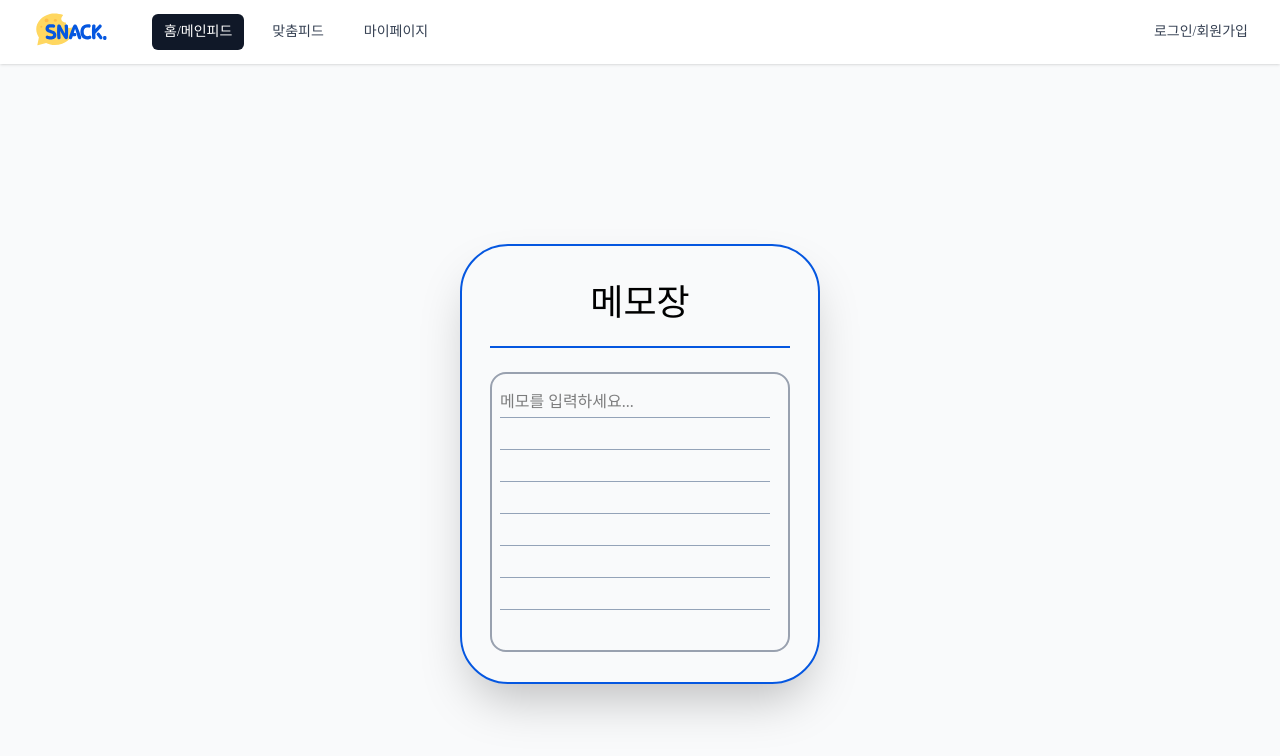
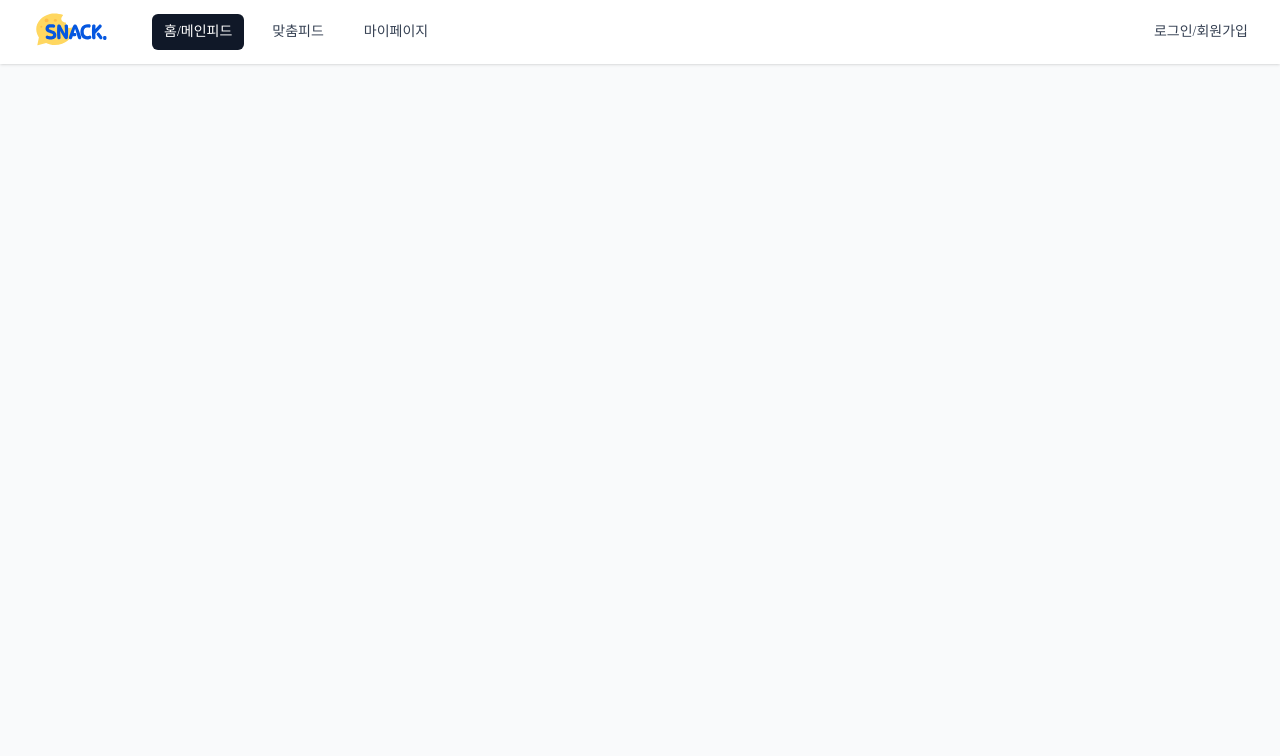
Before and after one commit to Umc8th-Snack/Front-end, a React (Vite) app: page / in a window 1280 px wide. Shown: the top 756 px of the page. Built offline with nearby package versions, Linux system fonts and the light colour scheme; a web font is replaced by a local one.

Commit message:
fix: 디자인 토큰에 맞게 수정

```diff
--- a/src/pages/home/HomePage.tsx
+++ b/src/pages/home/HomePage.tsx
@@ -1,11 +1,5 @@
-import MemoPad from '@/shared/components/MemoPad/MemoPad';
-
 const HomePage = () => {
-    return (
-        <div className="relative flex min-h-screen items-center justify-center">
-            <MemoPad />
-        </div>
-    );
+    return <div className="relative flex min-h-screen items-center justify-center"></div>;
 };
 
 export default HomePage;
--- a/src/shared/components/MemoPad/MemoPad.tsx
+++ b/src/shared/components/MemoPad/MemoPad.tsx
@@ -3,10 +3,10 @@ const MemoPad = () => {
         <div className="border-main flex h-[440px] w-[360px] flex-col items-center justify-center rounded-[48px] border-[2px] shadow-2xl">
             <div className="text-36px-medium mb-4 justify-center">메모장</div>
             <div className="bg-main mb-6 h-[2px] w-[300px]"></div>
-            <div className="h-[280px] w-[300px] rounded-[16px] border-[2px] border-gray-400 px-2 py-3">
+            <div className="border-black-30 h-[280px] w-[300px] rounded-[16px] border-[2px] px-2 py-3">
                 <textarea
                     placeholder="메모를 입력하세요..."
-                    className="h-full w-full resize-none overflow-y-scroll bg-[linear-gradient(to_bottom,transparent_31px,#94a3b8_31.5px,transparent_32px)] bg-[length:calc(100%-10px)_32px] [background-attachment:local] bg-repeat-y pr-[12px] text-[16px] leading-[32px] outline-none"
+                    className="text-18px-medium placeholder-black-70 h-full w-full resize-none overflow-y-scroll bg-[linear-gradient(to_bottom,transparent_31px,#94a3b8_31.5px,transparent_32px)] bg-[length:calc(100%-10px)_32px] [background-attachment:local] bg-repeat-y pr-[12px] text-[16px] leading-[32px] outline-none"
                 />
             </div>
         </div>
```
